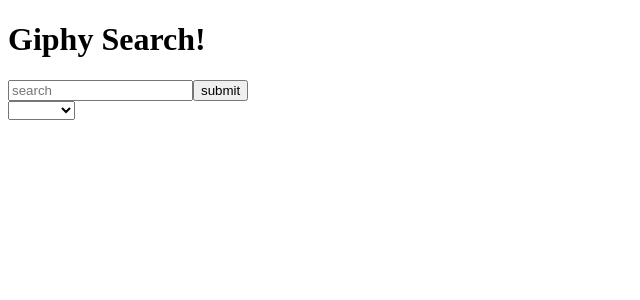
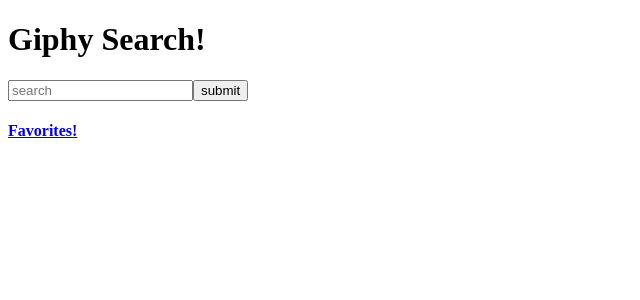
Before and after one commit to Adventure-K/group-giphy-saga-project, a React (Create React App) app: page / in a window 1280 px wide. Shown: the top 300 px of the page, without its empty margins (0-640 px from the left). Built offline with nearby package versions, Linux system fonts and the light colour scheme.

Commit message:
app.js routes, link to favorites view

```diff
--- a/src/components/App/App.js
+++ b/src/components/App/App.js
@@ -4,15 +4,26 @@
 import ItemComp from '../ItemComp/ItemComp';
 import FavItemComp from '../FavItemComp/FavItemComp';
 import FavListComp from '../FavListComp/FavListComp';
+import { HashRouter as Router, Route, Link } from 'react-router-dom';
+
 
 function App(props) {
   return (
-    <div>
-      <h1>Giphy Search!</h1>
-      <FormComp />
-      <ListComp />
-      <FavListComp />
-    </div>
+    <Router>
+      <Route path='/' exact>
+        <div>
+          <h1>Giphy Search!</h1>
+          <FormComp />
+          <ListComp />
+          <h4>
+            <Link to='/favorite'>Favorites!</Link>
+          </h4>
+        </div>
+      </Route>
+      <Route path={'/favorite'}>
+        <FavListComp />
+      </Route>
+    </Router>
   );
 }
 
```
Also changed, not shown: 1 other file (tests, documents, lock files or other folders).
